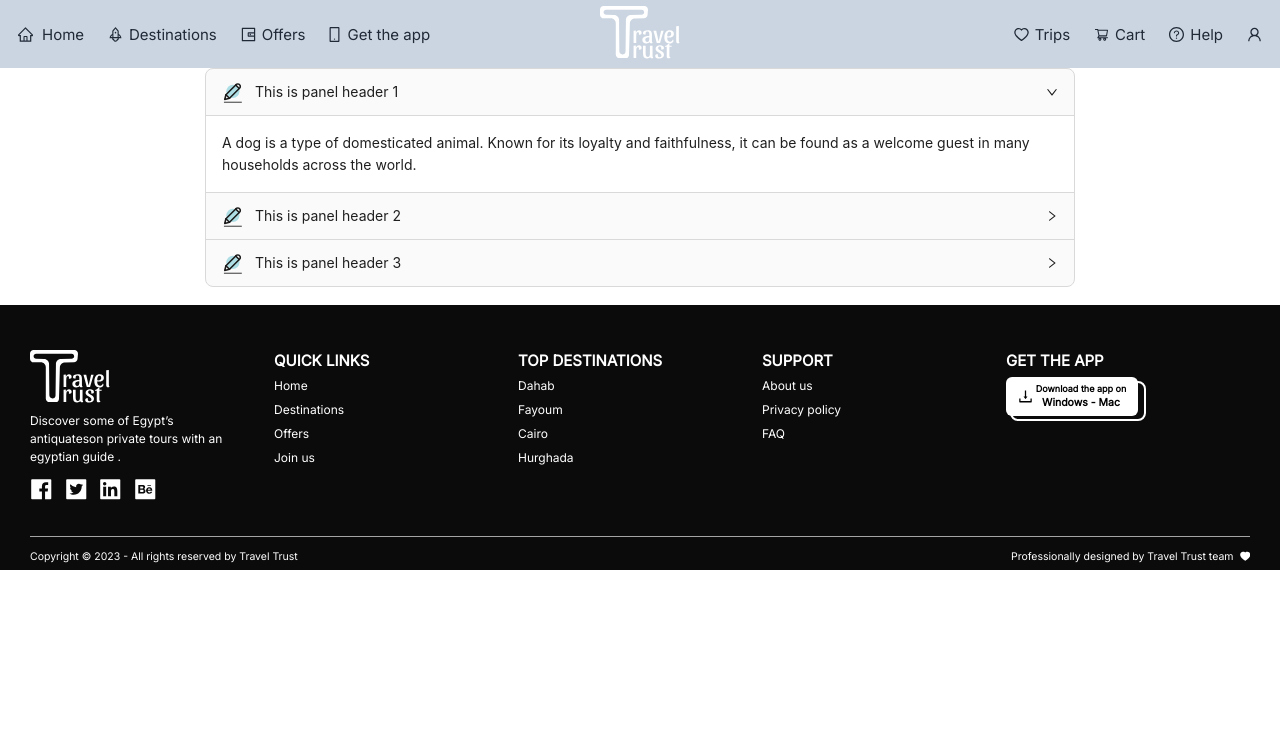
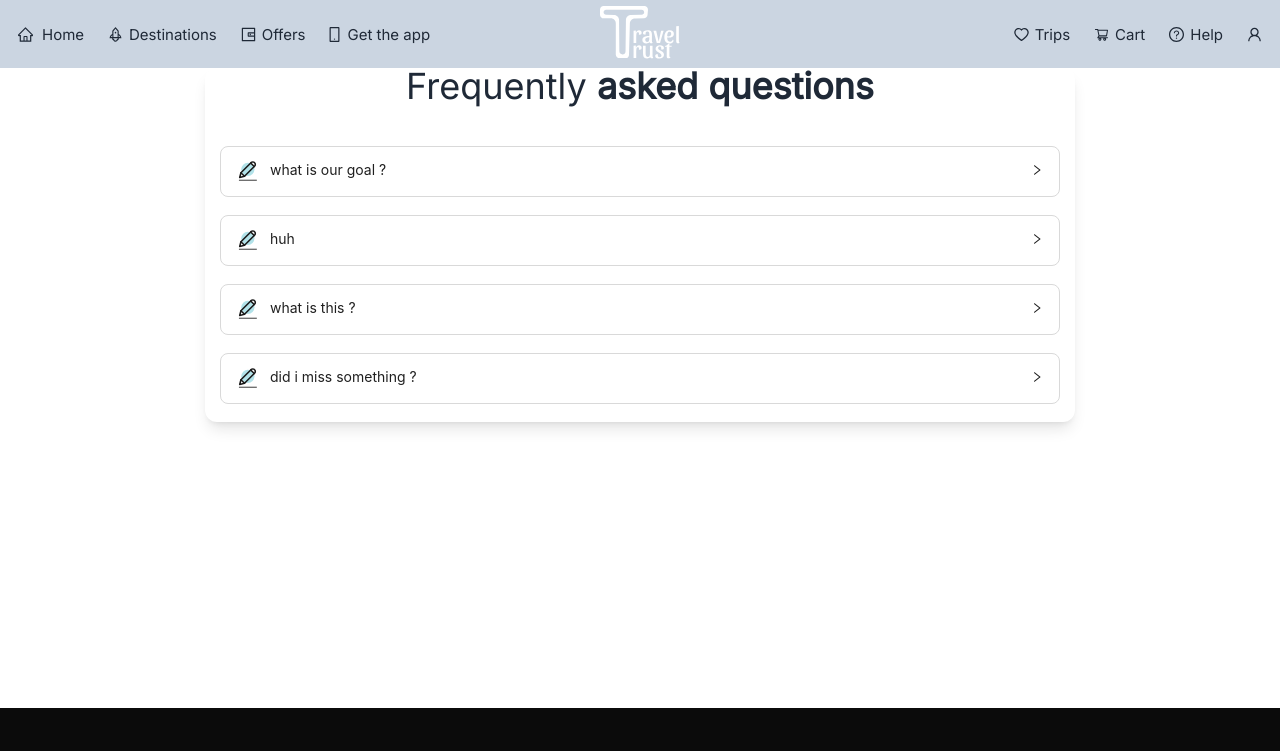
Before and after one commit to AhmedEldesoky99/Travel-Trust-ITI-Frontend, a React (Vite) app: page /faq in a window 1280 px wide. Shown: the top 751 px of the page. Built offline with nearby package versions, Linux system fonts and the light colour scheme; a web font is replaced by a local one.

Commit message:
:lipstick: FAQ container

```diff
--- a/src/components/shared/AccordionFAQ/index.jsx
+++ b/src/components/shared/AccordionFAQ/index.jsx
@@ -1,61 +1,27 @@
+/* eslint-disable react/prop-types */
 import Pen  from '../../../assets/images/FAQ/Pen.svg';
 import { Collapse } from 'antd';
 const { Panel } = Collapse;
-const text = `
-  A dog is a type of domesticated animal.
-  Known for its loyalty and faithfulness,
-  it can be found as a welcome guest in many households across the world.
-`;
-const AccordionFAQ = () => {
-  const onChange = (key) => {
-    console.log(key);
-  }
+const AccordionFAQ = ({question,answer}) => {
   return (
     <>
       <Collapse
-        defaultActiveKey={['1']}
-        onChange={onChange}
         expandIconPosition='end'
-        className='w-[100%]'
+        className='w-[100%] bg-white mb-6'
       >
         <Panel header={
-        <div className='flex flex-row items-center'>
+        <div className='flex flex-row items-center mb-1'>
         <img src={Pen}
         className='h-7 w-7 mr-4'
         onClick={(event) => {
         event.stopPropagation();
         }}/>
-        <span>This is panel header 1</span>
+        <span>{question}</span>
         </div>
-        } key="1">
-          <div>{text}</div>
-        </Panel>
-        <Panel header={
-        <div className='flex flex-row items-center'>
-        <img src={Pen}
-        className='h-7 w-7 mr-4'
-        onClick={(event) => {
-        event.stopPropagation();
-        }}/>
-        <span>This is panel header 2</span>
-        </div>
-        } key="2">
-          <div>{text}</div>
-        </Panel>
-        <Panel header={
-        <div className='flex flex-row items-center'>
-        <img src={Pen}
-        className='h-7 w-7 mr-4'
-        onClick={(event) => {
-        event.stopPropagation();
-        }}/>
-        <span>This is panel header 3</span>
-        </div>
-        } key="3">
-          <div>{text}</div>
+        }>
+          <div>{answer}</div>
         </Panel>
       </Collapse>
-      <br />
     </>
   );
 };
--- a/src/pages/FAQ/index.jsx
+++ b/src/pages/FAQ/index.jsx
@@ -9,11 +9,17 @@ const Faq = () => {
     return (
         <>
             <Navbar/>
-                <div className="bg-blue-500 z-0 max-w-[1680px] max-h-[400px] w-full mx-auto rounded-lg">
+            <div className="relative h-[80vh]">
+                <div className="bg-blue-500 z-0 max-w-[1680px] max-h-[400px] mx-auto rounded-lg">
                 </div>
-                    <div className="z-10 max-w-[870px] mx-auto bg-white rounded-lg">
-                        <AccordionFAQ/>
-                    </div>
+                <div className="z-10 max-w-[870px] mx-auto bg-white rounded-2xl shadow-lg flex flex-col items-center px-5">
+                    <h1 className="text-5xl mb-14">Frequently<span className="font-bold"> asked questions</span></h1>
+                    <AccordionFAQ question='what is our goal ?' answer='to get rich'/>
+                    <AccordionFAQ question='huh' answer='to get rich'/>
+                    <AccordionFAQ question='what is this ?' answer='to get rich'/>
+                    <AccordionFAQ question='did i miss something ?' answer='to get rich'/>
+                </div>
+            </div>
             <Footer/>
         </>
     );
```
